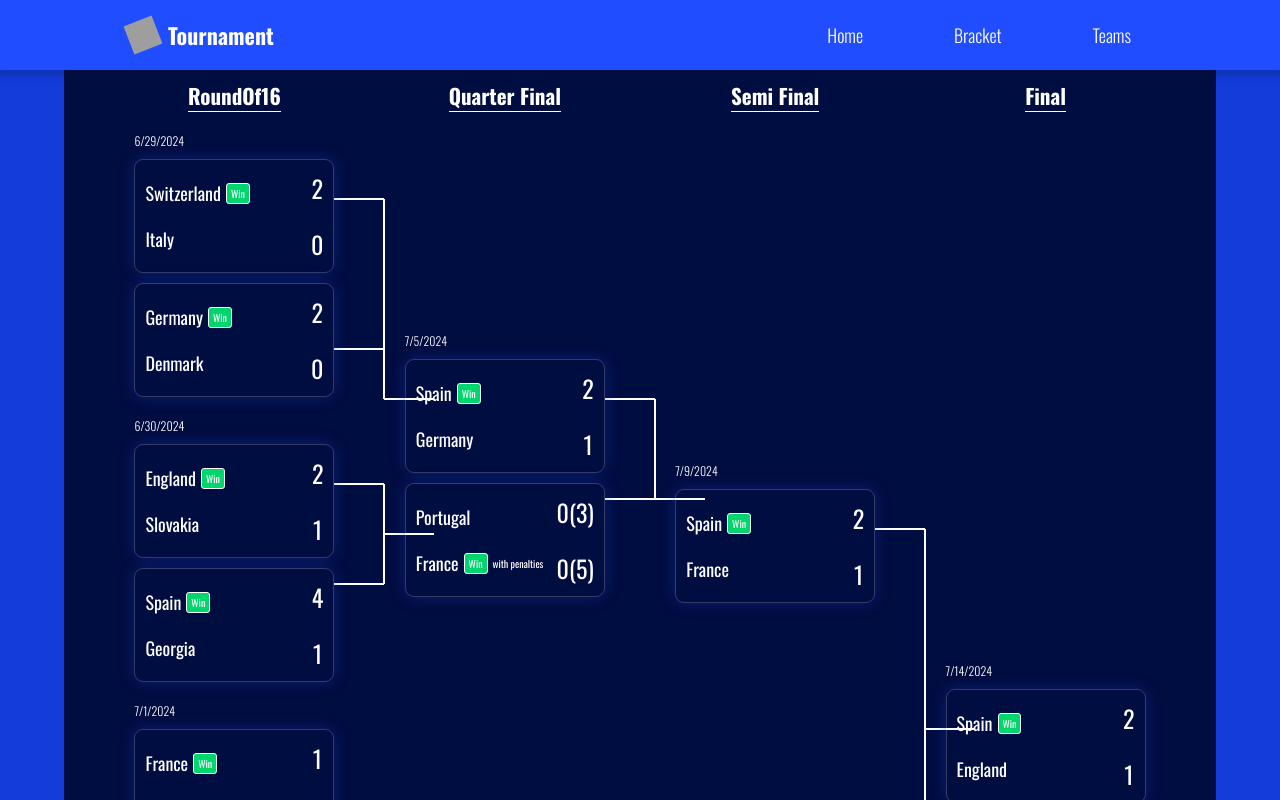
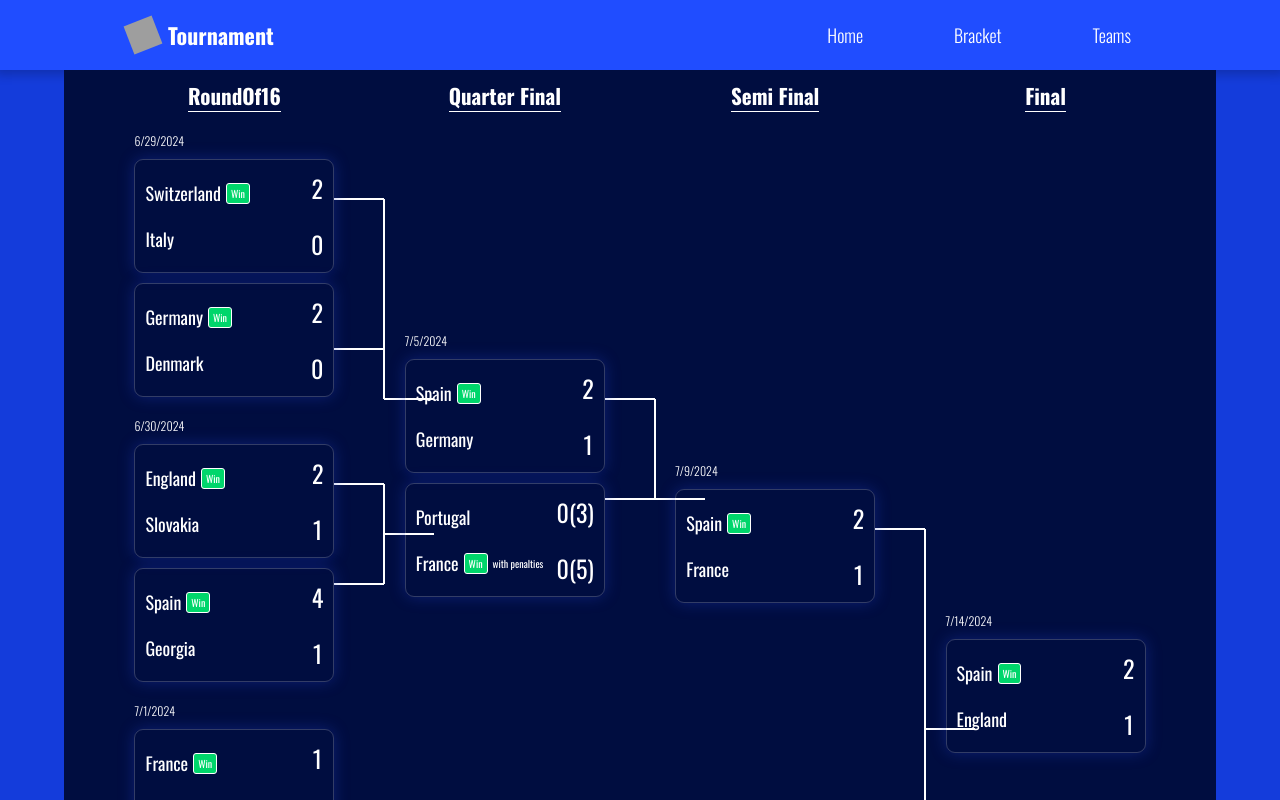
Before and after one commit to Nikolaj-Georgiev/simple-react-projects, a React (Vite) app in the folder football-tournament/: page /bracket in a window 1280 px wide. Shown: the top 800 px of the page. Built offline with nearby package versions, Linux system fonts and the light colour scheme; grey boxes are pictures that could not be loaded.

Commit message:
fixed bracket styling

```diff
--- a/football-tournament/src/components/bracket/BracketPhase.jsx
+++ b/football-tournament/src/components/bracket/BracketPhase.jsx
@@ -22,7 +22,6 @@ export default function BracketPhase({ phase, phaseName, cssId }) {
                 coordinates={SPECIAL_DATES[date] || COORDINATES[0]}
               />
             )}
-          {}
           {matches.map((match) => (
             <BracketMatch
               key={match.id}
--- a/football-tournament/src/sass/layout/_bracket.scss
+++ b/football-tournament/src/sass/layout/_bracket.scss
@@ -68,7 +68,7 @@
     }
     &--4 {
       align-self: baseline;
-      gap: 55rem;
+      gap: 50rem;
 
       & h4 {
         padding-bottom: 1rem;
@@ -149,5 +149,9 @@
     @include respond(tab-land) {
       opacity: 0;
     }
+
+    @include respond(big-desktop) {
+      opacity: 0;
+    }
   }
 }
```
Also changed, not shown: 1 other file (tests, documents, lock files or other folders).
